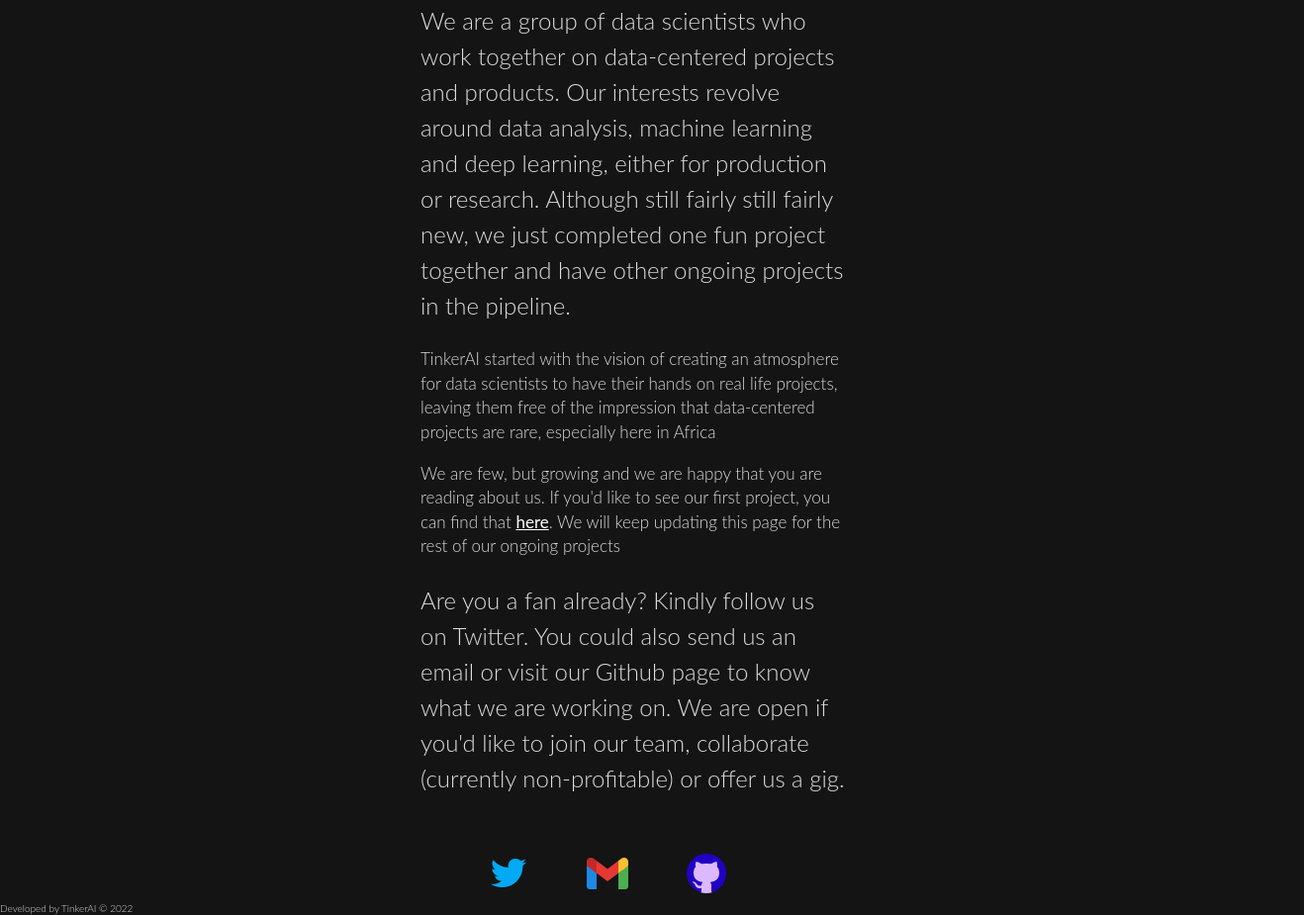
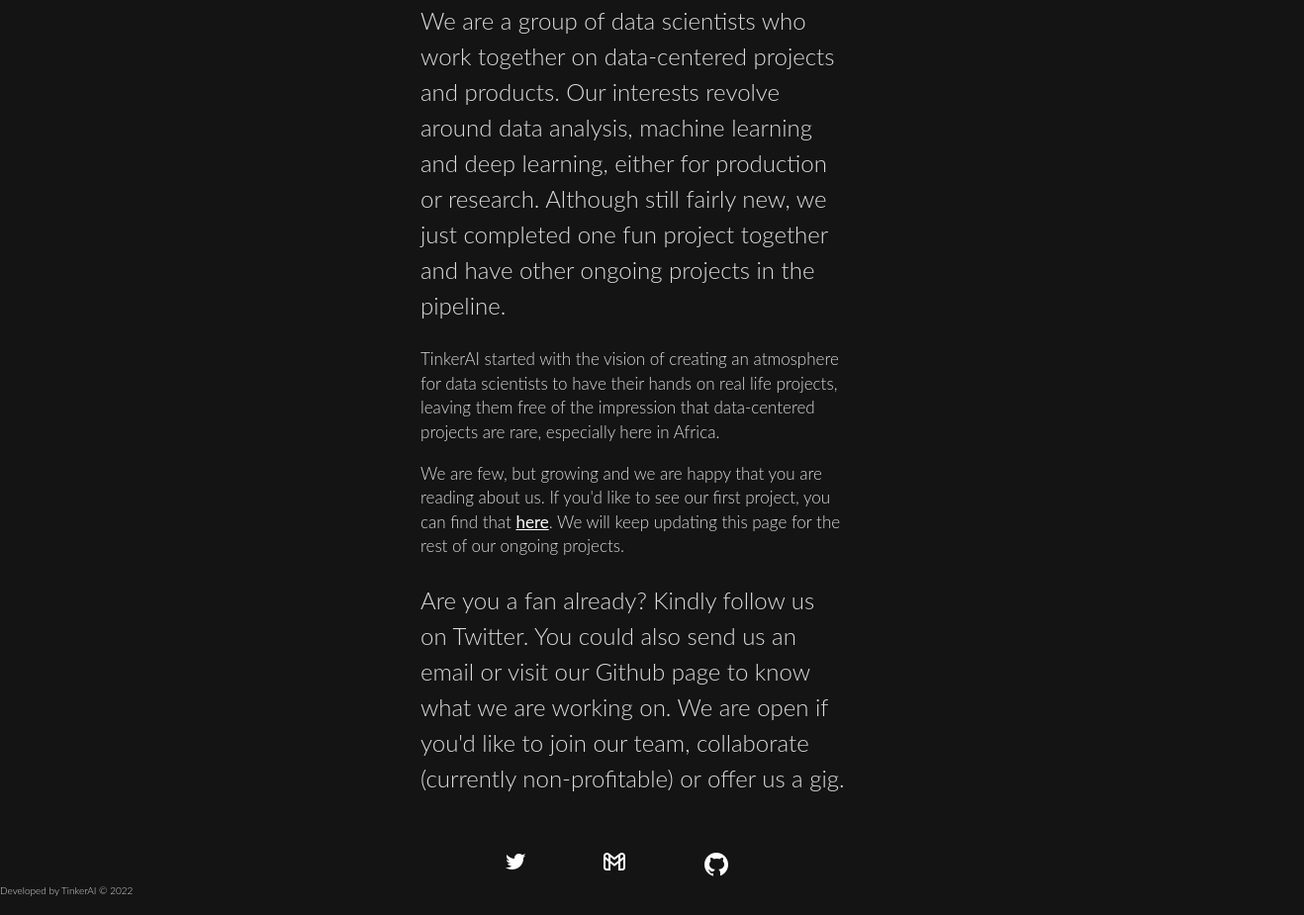
Before and after one commit to Tinker-AI/Web-page, a plain HTML site: page index.html in a window 1280 px wide. Shown: the part 135-1060 px from the top of the page at 99% size, 1318 px wide, since content can reach past the window. Drawn offline with Linux system fonts and the light colour scheme.

Commit message:
modified scripts

```diff
--- a/css/page.css
+++ b/css/page.css
@@ -67,20 +67,24 @@ h2 {
 }
 
 .row {
-    width: 100%;
+    width: 103%;
     display: flex;
     flex-direction: row;
     justify-content: center;
-    max-width: 140em;
+    max-width: i40em;
+
 }
 .twitter-handle {
     width: 100px;
+
 }
 .email {
     width: 100px;
+
 }
 .github-page {
     width: 100px;
+
 }
 
 .footer {
--- a/index.html
+++ b/index.html
@@ -18,17 +18,17 @@
                 <h3 style='clear:both' class="subhead">
 We are a group of data scientists who work together on data-centered projects and products. Our interests
 revolve around data analysis, machine learning and deep learning, either for production or research. Although still fairly
-still fairly new, we just completed one fun project together and have other ongoing projects in the pipeline.
+new, we just completed one fun project together and have other ongoing projects in the pipeline.
                 </h3>
                 <p id='pleft'>
                     TinkerAI started with the vision of creating an atmosphere for data scientists to have their hands
                     on real life projects, leaving them free of the impression that data-centered projects are rare, especially
-                    here in Africa
+                    here in Africa.
                 </p>
                 <p id="pright">
                     We are few, but growing and we are happy that you are reading about us. If you'd like to see
                     our first project, you can find that <a href="https://ngappsanalytics.herokuapp.com/"><u><span class='notbold'>here</span></u></a>. We will keep updating this page
-                    for the rest of our ongoing projects
+                    for the rest of our ongoing projects.
 
                 </p>
                 <p style="font-size: 2.4em; font-weight: 300; line-height: 1.5;">Are you a fan already? Kindly follow us on Twitter. You could also send us an email or visit our Github page
@@ -43,15 +43,15 @@ still fairly new, we just completed one fun project together and have other ongo
         <h2></h2>
         <div class="row">
             <div class="twitter-handle">
-                <a href="https://twitter.com/tinkeraiafrica"> <img src="assets/icons8-twitter-48.png"></a>
+                <a href="https://twitter.com/tinkeraiafrica"> <img src="assets/icons8-twitter-squared-24.png"></a>
             </div>
 
             <div class="email">
-                <a href="mailto:tinkerai@gmail.com"> <img src="assets/icons8-gmail-48.png"></a>
+                <a href="mailto:tinkerai@gmail.com"> <img src="assets/icons8-gmail-24.png"></a>
             </div>
 
             <div class="github-page">
-                <a href="https://github.com/Tinker-AI"> <img src="assets/icons8-github-48.png"></a>
+                <a href="https://github.com/Tinker-AI"> <img src="assets/icons8-github-30.png"></a>
             </div>
         </div>
     </section>
```
Also changed, not shown: assets/icons8-github-30.png (added), assets/icons8-gmail-24.png (added), assets/icons8-twitter-squared-24.png (added).
